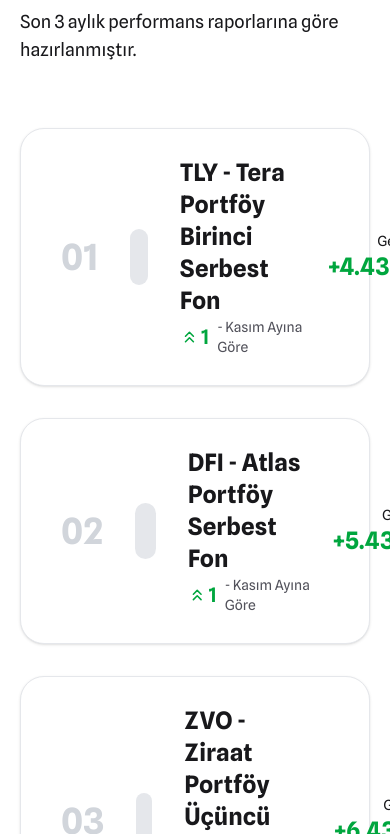
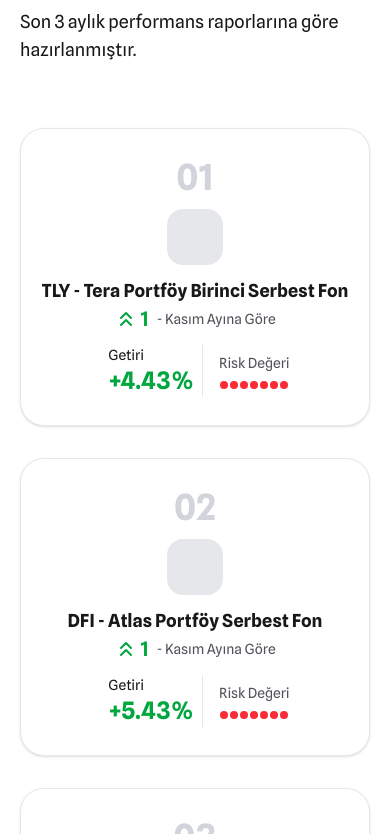
Before and after one commit to abaciarda/Fon-Radar-Web-App, a Next.js app: page / in a window 390 px wide. Shown: the part 2270-3104 px from the top of the page. Built offline with nearby package versions, Linux system fonts and the light colour scheme; a web font is replaced by a local one.

Commit message:
Mobile Responsiveness fixes on landing page

```diff
--- a/src/app/page.tsx
+++ b/src/app/page.tsx
@@ -135,13 +135,13 @@
           </div>
           <div className="flex flex-col gap-8">
             {monthlyPerformanceFunds.slice(0,3).map((fund, index) => (
-              <Link key={index} href={`/funds/${fund.fundName}`} className="bg-white shadow border border-gray-200 py-7 px-10 rounded-3xl flex items-center justify-between">
-                <div className="flex items-center gap-8">
+              <Link key={index} href={`/funds/${fund.fundName}`} className="bg-white shadow border border-gray-200 py-7 px-4 lg:px-10 rounded-3xl flex flex-col md:flex-row items-center justify-between">
+                <div className="flex flex-col md:flex-row items-center gap-3 md:gap-8">
                   <p className="text-4xl font-bold text-[#d1d5db]">0{index + 1}</p>
                   <div className="w-14 h-14 rounded-2xl bg-gray-200"></div>
                   <div className="flex flex-col">
-                    <p className="font-bold text-2xl">{fund.fundName} - {fund.fullName}</p>
-                    <div className="flex items-center gap-0.5">
+                    <p className="font-bold text-lg lg:text-2xl text-center md:text-normal">{fund.fundName} - {fund.fullName}</p>
+                    <div className="flex justify-center md:justify-normal items-center gap-0.5">
                       <ChevronsUpIcon className="text-green-600"/>
                       <div className="text-green-600 text-xl font-semibold flex items-center gap-2">
                           1
@@ -150,9 +150,9 @@
                     </div>
                   </div>
                 </div>
-                <div className="flex items-center gap-4">
-                  <div className="flex flex-col px-5 border-r border-gray-200">
-                    <p className="text-sm text-right">Getiri</p>
+                <div className="flex justify-center items-center gap-4 pt-3 md:pt-0">
+                  <div className="flex flex-col px-2 md:px-5 border-r border-gray-200">
+                    <p className="text-sm md:text-right">Getiri</p>
                     <p className="text-2xl font-bold text-green-600">+{fund.fundPerf}%</p>
                   </div>
                   <div className="flex flex-col gap-2 justify-center items-center">
```
